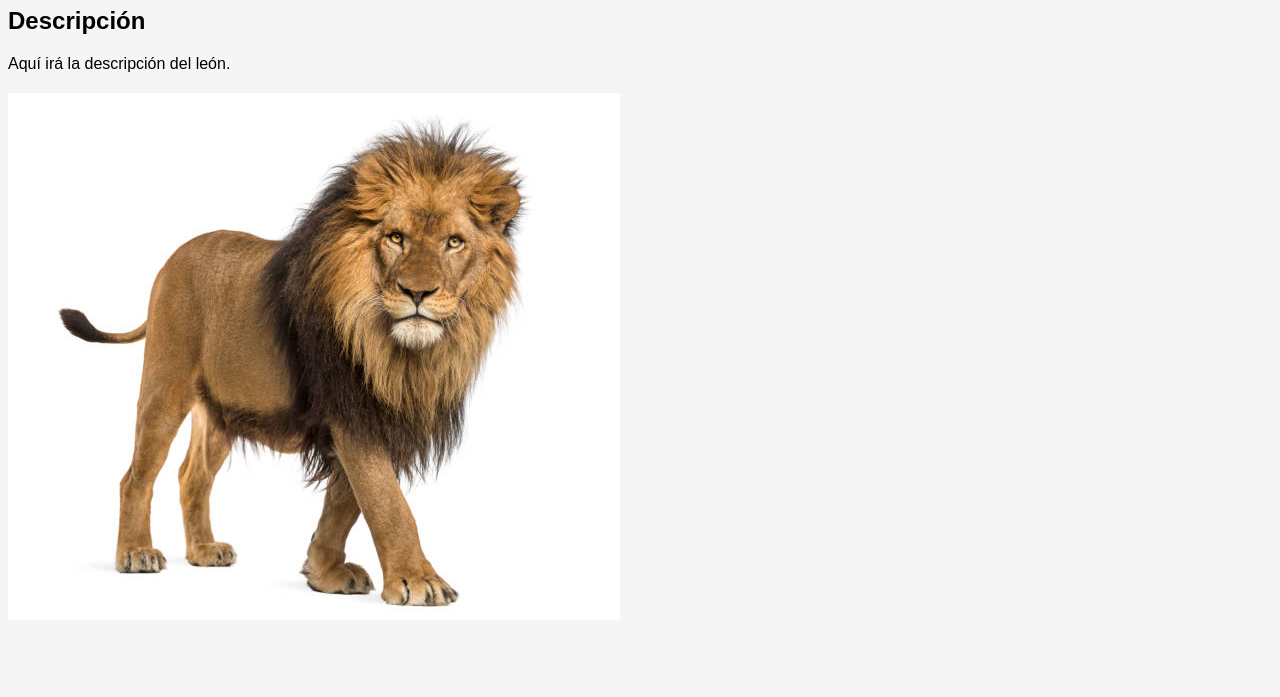
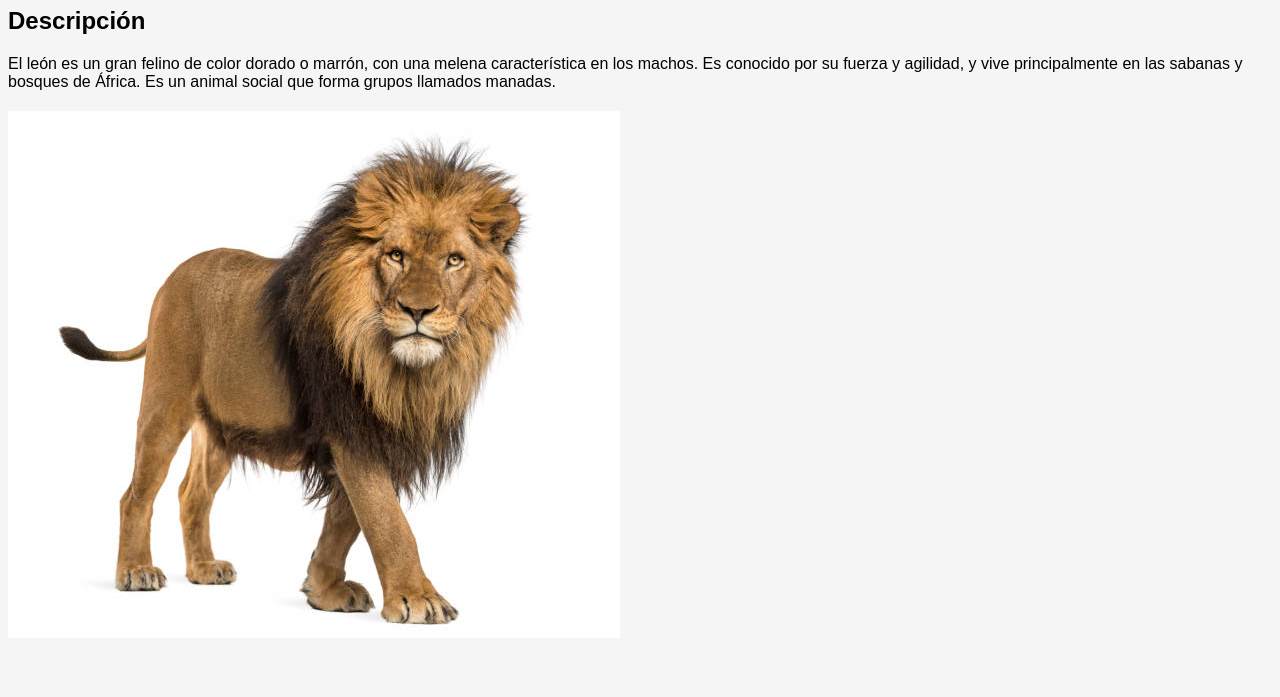
Before and after one commit to martinezcorrupccion23/tallermaster.io, a plain HTML site: page index.html in a window 1280 px wide. Shown: the part 103-800 px from the top of the page. Drawn offline with Linux system fonts and the light colour scheme.

Commit message:
descriptvo

```diff
--- a/index.html
+++ b/index.html
@@ -18,7 +18,7 @@
     <main>
         <section id="descripcion">
             <h2>Descripción</h2>
-            <p>Aquí irá la descripción del león.</p>
+            <p>El león es un gran felino de color dorado o marrón, con una melena característica en los machos. Es conocido por su fuerza y agilidad, y vive principalmente en las sabanas y bosques de África. Es un animal social que forma grupos llamados manadas.</p>
         </section>
         <section id="imagen">
             <h2></h2>
```
